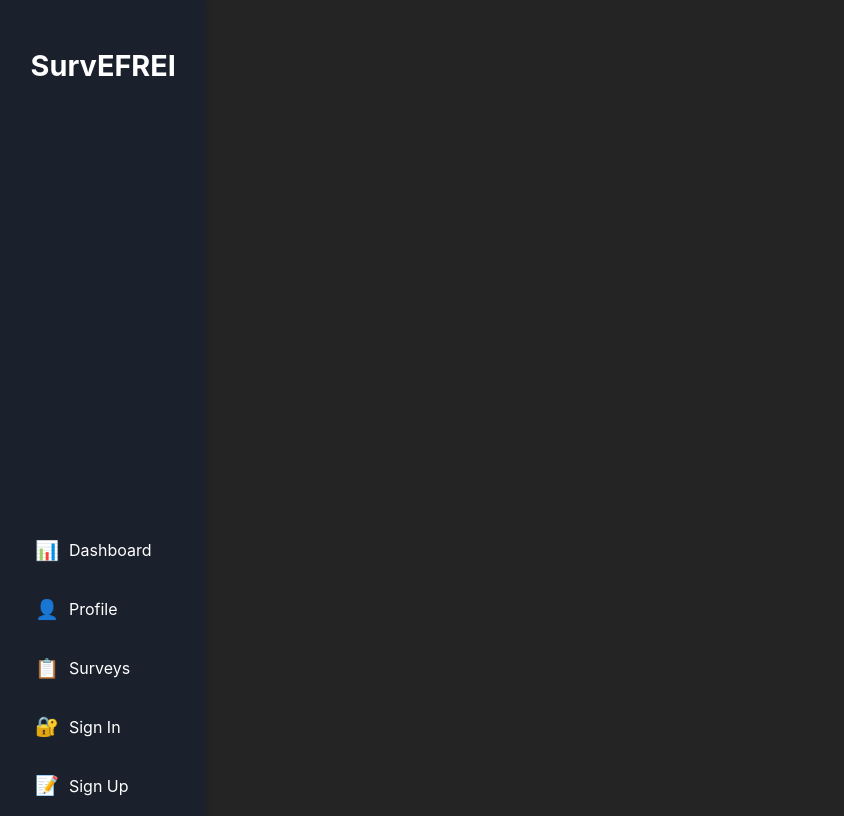
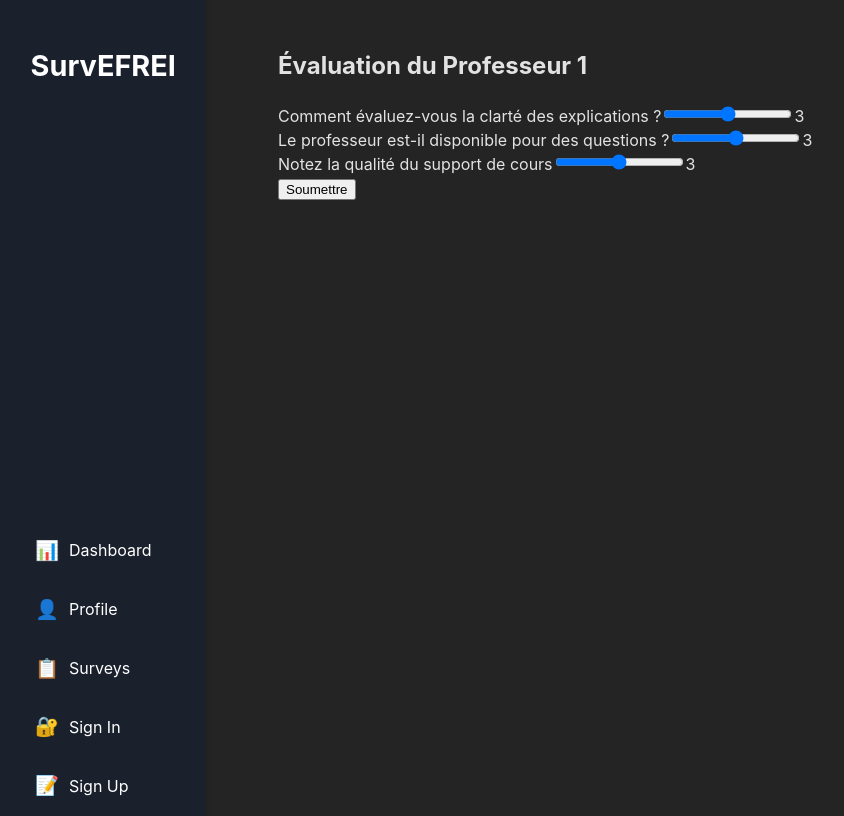
Before and after one commit to llanelli13/SurvEFREI_frontend, a React (Vite) app: page /home/survey/1 in a window 1280 px wide. Shown: the whole page, without its empty margins (0-844 px from the left). Built offline with nearby package versions, Linux system fonts and the light colour scheme.

Commit message:
oui je merge pas

```diff
--- a/src/App.jsx
+++ b/src/App.jsx
@@ -1,33 +1,20 @@
-import { BrowserRouter as Router, Routes, Route, Navigate } from "react-router-dom";
+import { BrowserRouter as Router, Routes, Route } from "react-router-dom";
 import Login from "./pages/Login";
 import Dashboard from "./pages/Dashboard";
 import Layout from "./components/Layout";
 import ProfilePage from "./pages/Profile";
-import Surveys from "./pages/Surveys";  // Importation de Surveys
-import EvaluationForm from "./pages/EvaluationForm";  // Importation d'EvaluationForm
+import Surveys from "./pages/Surveys";
+import EvaluationForm from "./pages/EvaluationForm";
 
 function App() {
   return (
     <Router>
       <Routes>
-        {/* Route pour la page de connexion */}
         <Route path="/" element={<Login />} />
-
-        {/* Layout avec une structure de navigation pour les pages authentifiées */}
         <Route path="/home/*" element={<Layout />}>
-          {/* Redirection par défaut vers le tableau de bord */}
-          <Route index element={<Navigate to="dashboard" />} />
-
-          {/* Route pour le tableau de bord */}
           <Route path="dashboard" element={<Dashboard />} />
-
-          {/* Route pour la page des professeurs */}
           <Route path="surveys" element={<Surveys />} />
-
-          {/* Sous-route pour le formulaire d'évaluation d'un professeur */}
-          <Route path="surveys/:id" element={<EvaluationForm />} />
-
-          {/* Route pour la page de profil */}
+          <Route path="survey/:id" element={<EvaluationForm />} /> {/* Assurez-vous que cette route existe */}
           <Route path="profile" element={<ProfilePage />} />
         </Route>
       </Routes>
--- a/src/pages/EvaluationForm.jsx
+++ b/src/pages/EvaluationForm.jsx
@@ -1,27 +1,80 @@
-import React from "react";
-import { Link } from "react-router-dom";
+import React, { useState } from 'react';
+import { useParams } from 'react-router-dom';
 
-const Surveys = () => {
-  const professors = [
-    { id: 1, name: "John Michael" },
-    { id: 2, name: "Alexa Liras" },
-    { id: 3, name: "Laurent Perrier" },
-  ];
+// Exemple de données pour chaque professeur
+const professorQuestions = {
+  1: [
+    { question: "Comment évaluez-vous la clarté des explications ?", type: "rating" },
+    { question: "Le professeur est-il disponible pour des questions ?", type: "rating" },
+    { question: "Notez la qualité du support de cours", type: "rating" },
+  ],
+  2: [
+    { question: "Comment évaluez-vous la gestion du temps ?", type: "rating" },
+    { question: "Le professeur est-il à l'écoute des étudiants ?", type: "rating" },
+    { question: "Notez l'organisation du cours", type: "rating" },
+  ],
+  3: [
+    { question: "Comment évaluez-vous la méthodologie de travail ?", type: "rating" },
+    { question: "Le professeur vous aide-t-il à comprendre les concepts ?", type: "rating" },
+    { question: "Notez l'interactivité du cours", type: "rating" },
+  ],
+  4: [
+    { question: "Comment évaluez-vous la qualité des supports de révision ?", type: "rating" },
+    { question: "Le professeur motive-t-il les étudiants ?", type: "rating" },
+    { question: "Notez l'engagement du professeur dans les cours", type: "rating" },
+  ],
+};
+
+const EvaluationForm = () => {
+  const { id } = useParams();  // Récupère l'ID du professeur à partir de l'URL
+  const [responses, setResponses] = useState({});
+
+  // Récupère les questions associées à l'ID du professeur
+  const questions = professorQuestions[id];
+
+  // Si l'ID n'existe pas, afficher un message d'erreur
+  if (!questions) {
+    return <h2>Professeur introuvable</h2>;
+  }
+
+  // Gérer les réponses aux questions
+  const handleChange = (questionIndex, value) => {
+    setResponses((prev) => ({
+      ...prev,
+      [questionIndex]: value,
+    }));
+  };
+
+  const handleSubmit = (e) => {
+    e.preventDefault();
+    console.log("Réponses soumises : ", responses);
+    alert("Merci pour vos réponses !");
+  };
 
   return (
-    <div>
-      <h1>Surveys</h1>
-      <ul>
-        {professors.map((prof) => (
-          <li key={prof.id}>
-            <span>{prof.name}</span>
-            {/* Lien vers le formulaire d'évaluation avec l'ID du professeur */}
-            <Link to={`/home/surveys/${prof.id}`}>Répondre</Link>
-          </li>
+    <div className="evaluation-form-container">
+      <h2>Évaluation du Professeur {id}</h2>
+      <form onSubmit={handleSubmit}>
+        {questions.map((question, index) => (
+          <div key={index} className="question">
+            <label>{question.question}</label>
+            <input
+              type="range"
+              min="1"
+              max="5"
+              value={responses[index] || 3}
+              onChange={(e) => handleChange(index, e.target.value)}
+              className="rating-input"
+            />
+            <span>{responses[index] || 3}</span>
+          </div>
         ))}
-      </ul>
+        <button type="submit" className="submit-button">
+          Soumettre
+        </button>
+      </form>
     </div>
   );
 };
 
-export default Surveys;
+export default EvaluationForm;
--- a/src/pages/Surveys.jsx
+++ b/src/pages/Surveys.jsx
@@ -26,8 +26,8 @@ const Surveys = () => {
       <table className="professor-table">
         <thead>
           <tr>
-            <th>Teacher</th>
-            <th>Subject</th>
+            <th>Professeur</th>
+            <th>Matière</th>
             <th>Actions</th>
           </tr>
         </thead>
@@ -35,11 +35,11 @@ const Surveys = () => {
           {professors.map((prof) => (
             <tr key={prof.id}>
               <td>{prof.name}</td>
-              <td>Developer</td> {/* Vous pouvez personnaliser le sujet ici */}
+              <td>Développeur</td> {/* Personnaliser le sujet */}
               <td>
-                <Link to={`/survey/${prof.id}`} className="answer-link">
-                  Répondre
-                </Link>
+              <Link to={`/home/survey/${prof.id}`} className="answer-link">
+                Répondre
+              </Link>
               </td>
             </tr>
           ))}
```
